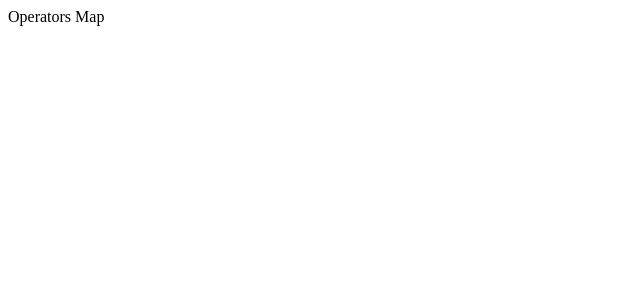
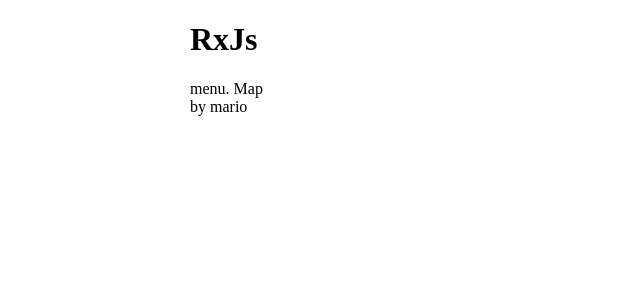
Before and after one commit to mberthely/rxjs-code-examples, an Angular app: page / in a window 1280 px wide. Shown: the top 300 px of the page, without its empty margins (0-640 px from the left). Built offline with nearby package versions, Linux system fonts and the light colour scheme.

Commit message:
Small style update

```diff
--- a/src/app/app.component.html
+++ b/src/app/app.component.html
@@ -1,3 +1,6 @@
-Operators
-    Map
-<router-outlet></router-outlet>
+<div class="container">
+    <h1>RxJs</h1>
+    menu. Map
+    <router-outlet></router-outlet>
+    <div>by mario</div>
+</div>
--- a/src/styles.scss
+++ b/src/styles.scss
@@ -1 +1,5 @@
 /* You can add global styles to this file, and also import other style files */
+.container{
+    width: 900px;
+    margin: 0px auto;
+}
```
